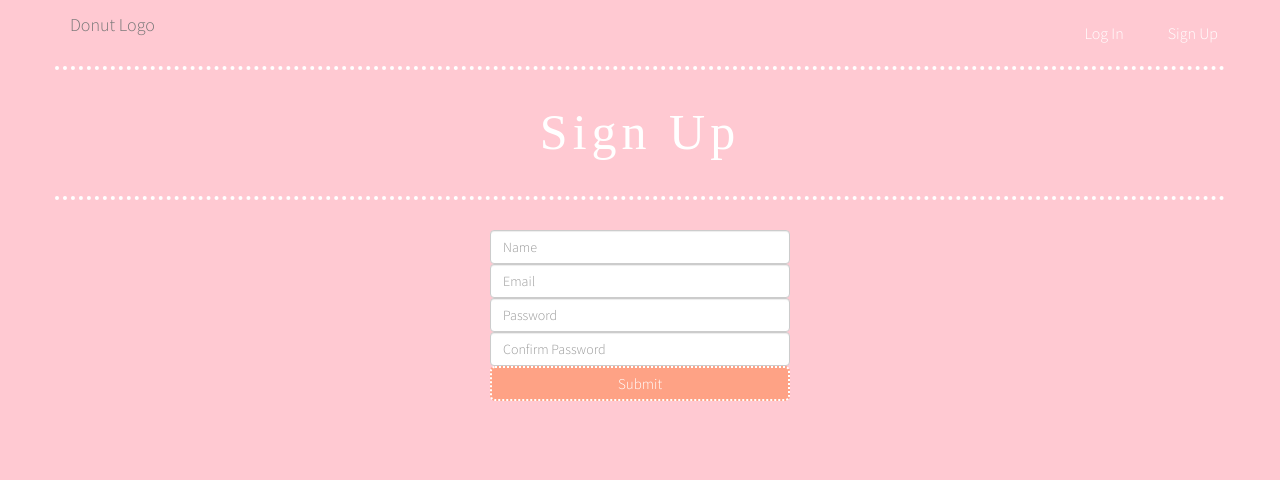
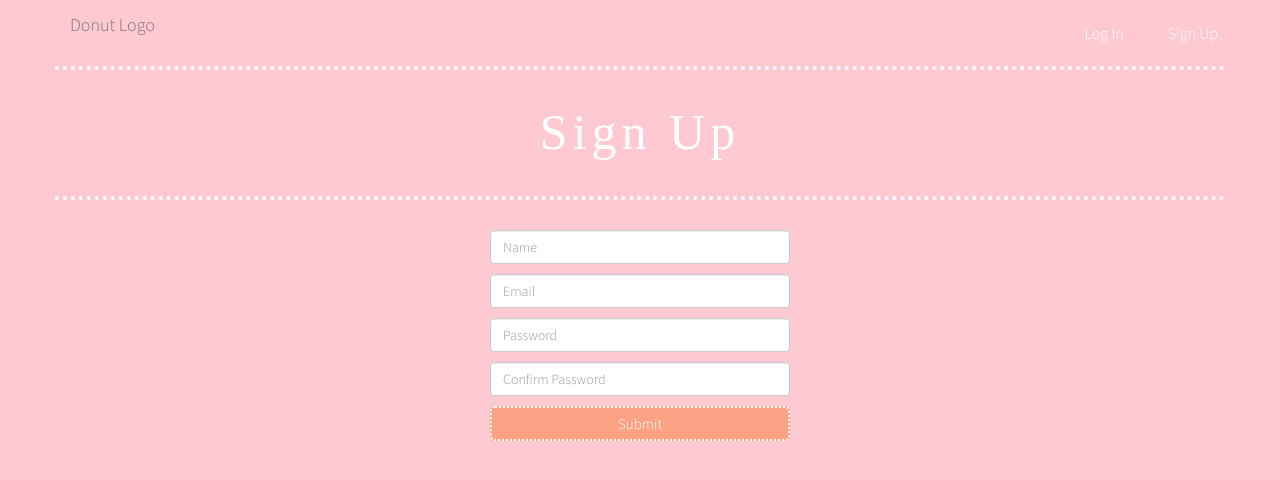
Before and after one commit to juliamgiannoni/donut_dash, a React (Create React App) app: page /signup in a window 1280 px wide. Shown: the top 480 px of the page. Built offline with nearby package versions, Linux system fonts and the light colour scheme; a web font is replaced by a local one.

Commit message:
Style login and signup form spacing

```diff
--- a/src/components/LoginForm/LoginForm.css
+++ b/src/components/LoginForm/LoginForm.css
@@ -3,7 +3,7 @@
   flex-flow: column nowrap;
   justify-content: center;
   align-items: center;
-  margin-top: 30px;
+  margin-top: 25px;
 }
 
 .LoginForm-Container {
@@ -27,6 +27,10 @@
   color: pink;
 }
 
+.LoginForm-Field {
+  margin: 5px 0px;
+}
+
 p {
   text-align: center;
 }
--- a/src/components/LoginForm/LoginForm.jsx
+++ b/src/components/LoginForm/LoginForm.jsx
@@ -35,17 +35,17 @@ class LoginForm extends Component {
         <div className='LoginForm-Container col-xs-12 col-sm-12'>
           <form onSubmit={this.handleSubmit} >
             <div className='form-group'>
-              <div className='col-sm-12'>
+              <div className='col-sm-12 LoginForm-Field'>
                 <input type='email' className='form-control' placeholder='Email' value={this.state.email} onChange={(e) => this.handleChange('email', e)} />
               </div>
             </div>
             <div className='form-group'>
-              <div className='col-sm-12'>
+              <div className='col-sm-12 LoginForm-Field'>
                 <input type='password' className='form-control' placeholder='Password' value={this.state.pw} onChange={(e) => this.handleChange('pw', e)} />
               </div>
             </div>
             <div className='form-group'>
-              <div className='col-sm-12 text-center'>
+              <div className='col-sm-12 text-center LoginForm-Field'>
                 <button className='LoginForm-Button'>Log In</button>
               </div>
             </div>
--- a/src/components/SignupForm/SignupForm.css
+++ b/src/components/SignupForm/SignupForm.css
@@ -3,7 +3,7 @@
   flex-flow: column nowrap;
   justify-content: center;
   align-items: center;
-  margin-top: 30px;
+  margin-top: 25px;
 }
 
 .SignupForm-Container {
@@ -26,3 +26,7 @@
   background-color: white;
   color: pink;
 }
+
+.SignupForm-Field {
+  margin: 5px 0px;
+}
--- a/src/components/SignupForm/SignupForm.jsx
+++ b/src/components/SignupForm/SignupForm.jsx
@@ -43,27 +43,27 @@ class SignupForm extends Component {
         <div className='SignupForm-Container col-xs-12 col-sm-12'>
         <form onSubmit={this.handleSubmit} >
           <div className='form-group'>
-            <div className='col-sm-12'>
+            <div className='col-sm-12 SignupForm-Field'>
               <input type='text' className='form-control' placeholder='Name' value={this.state.name} onChange={(e) => this.handleChange('name', e)} />
             </div>
           </div>
           <div className='form-group'>
-            <div className='col-sm-12'>
+            <div className='col-sm-12 SignupForm-Field'>
               <input type='email' className='form-control' placeholder='Email' value={this.state.email} onChange={(e) => this.handleChange('email', e)} />
             </div>
           </div>
           <div className='form-group'>
-            <div className='col-sm-12'>
+            <div className='col-sm-12 SignupForm-Field'>
               <input type='password' className='form-control' placeholder='Password' value={this.state.password} onChange={(e) => this.handleChange('password', e)} />
             </div>
           </div>
           <div className='form-group'>
-            <div className='col-sm-12'>
+            <div className='col-sm-12 SignupForm-Field'>
               <input type='password' className='form-control' placeholder='Confirm Password' value={this.state.passwordConf} onChange={(e) => this.handleChange('passwordConf', e)} />
             </div>
           </div>
           <div className='form-group'>
-            <div className='col-sm-12 text-center'>
+            <div className='col-sm-12 text-center SignupForm-Field'>
               <button className='SignupForm-Button' disabled={this.isFormInvalid()}>Submit</button>
             </div>
           </div>
```
